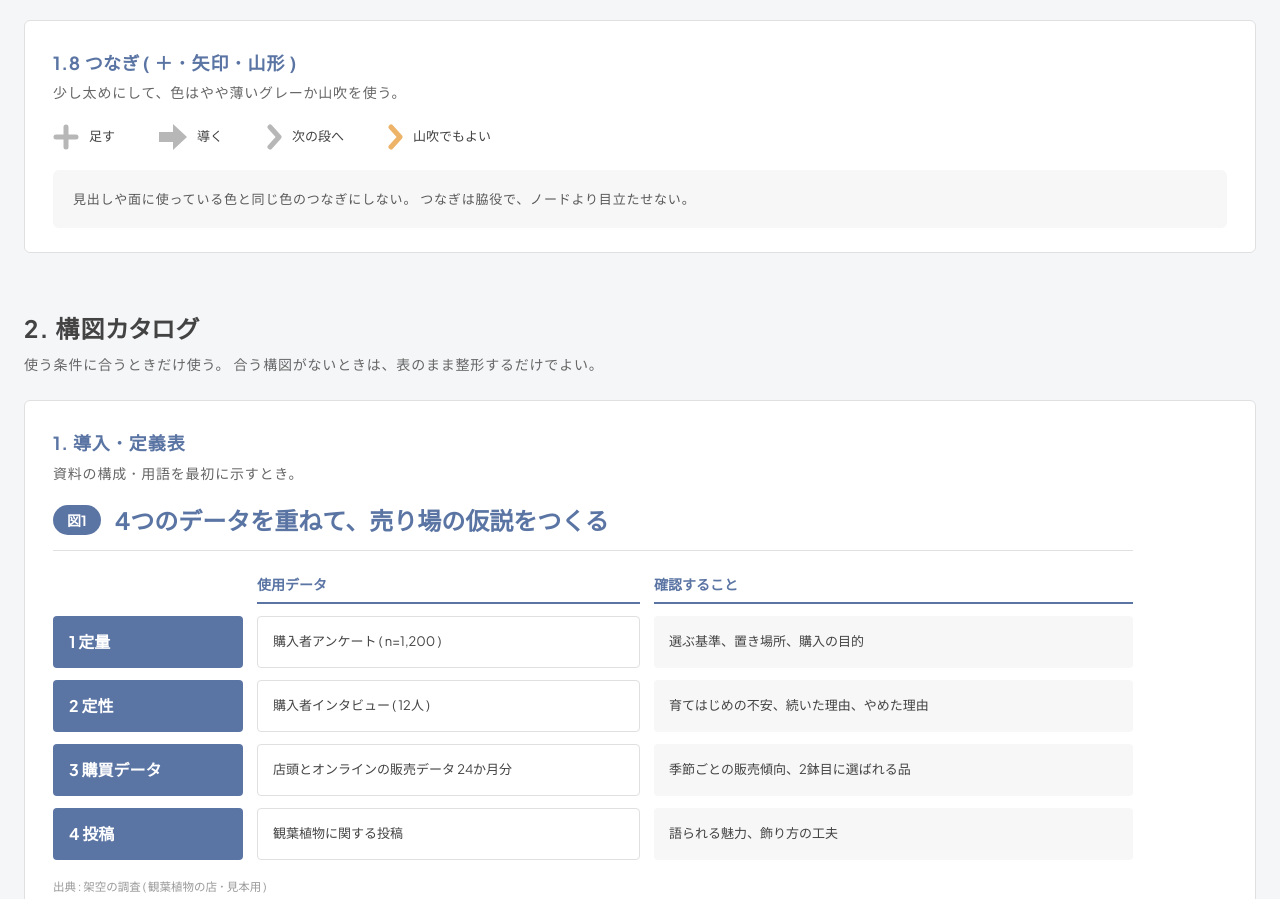
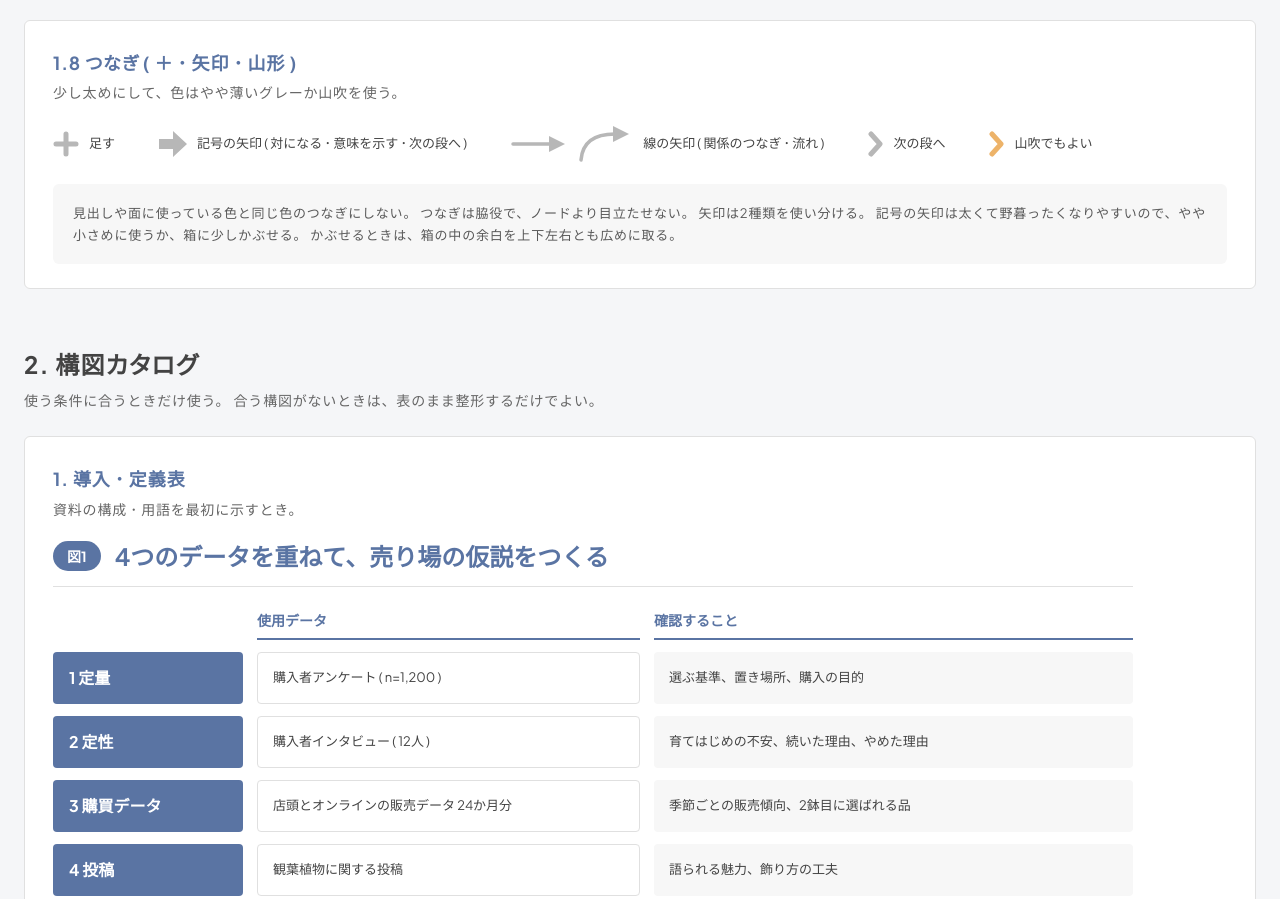
Before and after one commit to komorebi-tools/design-system, a plain HTML site: page diagram.html in a window 1280 px wide. Shown: the part 2269-3168 px from the top of the page. Drawn offline with Linux system fonts and the light colour scheme.

Commit message:
docs: 矢印を線と記号の2種類に分け、記号の矢印は箱に少しかぶせる

```diff
--- a/diagram.html
+++ b/diagram.html
@@ -163,11 +163,13 @@ footer.page-foot{margin-top:56px; padding-top:20px; border-top:1px solid var(--h
 .dg-kv .t2{font-size:14px; color:var(--g-cmp); line-height:1.7; margin-top:2px}
 
 /* 3 ステップ ( 帯＋カード ) */
-.dg-steps{display:grid; grid-template-columns:1fr 34px 1fr 34px 1fr 34px 1fr; align-items:stretch}
+.dg-steps{display:grid; grid-template-columns:1fr 16px 1fr 16px 1fr 16px 1fr; align-items:stretch}
+.dg-steps .dg-conn{position:relative; z-index:1; overflow:visible}
+.dg-steps .dg-conn svg{flex:none}
 .dg-step{border-radius:6px; overflow:hidden; display:flex; flex-direction:column; background:var(--background)}
 .dg-step .band{background:var(--primary-dark); color:#fff; font-size:17px; font-weight:700; text-align:center; padding:12px 8px}
 .dg-step .band.goal{background:linear-gradient(in oklab 90deg, var(--primary-dark) 30%, var(--cat2-fill) 100%)}
-.dg-step .body{padding:14px 16px 16px; font-size:13px; line-height:1.75; flex:1}
+.dg-step .body{padding:20px 26px 22px; font-size:13px; line-height:1.75; flex:1}
 
 /* 4 ステップ ( 箱と山形 ) */
 .dg-flow{display:grid; grid-template-columns:1fr 30px 1fr 30px 1fr 30px 1fr; align-items:stretch}
@@ -405,9 +407,12 @@ footer.page-foot{margin-top:56px; padding-top:20px; border-top:1px solid var(--h
 </div>
 <div class="card" id="s18"><h3>1.8 つなぎ ( ＋ ･ 矢印 ･ 山形 )</h3><p class="sub">少し太めにして、色はやや薄いグレーか山吹を使う。
 </p>
-<div class="scroll-x"><div class="dg" style="display:flex;gap:44px;align-items:center"><div style="display:flex;align-items:center;gap:10px"><span class="dg-conn"><svg width="26" height="26" viewBox="0 0 26 26" aria-hidden="true"><path d="M13 3 V23 M3 13 H23" fill="none" stroke="var(--g-mute)" stroke-width="5" stroke-linecap="round"/></svg></span><span style="font-size:13px">足す</span></div>
+<div class="scroll-x"><div class="dg" style="display:flex;flex-wrap:wrap;gap:22px 44px;align-items:center"><div style="display:flex;align-items:center;gap:10px"><span class="dg-conn"><svg width="26" height="26" viewBox="0 0 26 26" aria-hidden="true"><path d="M13 3 V23 M3 13 H23" fill="none" stroke="var(--g-mute)" stroke-width="5" stroke-linecap="round"/></svg></span><span style="font-size:13px">足す</span></div>
 <div style="display:flex;align-items:center;gap:10px"><div class="dg-conn"><svg width="28" height="26" viewBox="0 0 28 26" aria-hidden="true"><path d="M0 8 h14 v-8 l14 13 -14 13 v-8 h-14 z" fill="var(--g-mute)"/></svg></div>
-<span style="font-size:13px">導く</span></div>
+<span style="font-size:13px">記号の矢印 ( 対になる ･ 意味を示す ･ 次の段へ )</span></div>
+<div style="display:flex;align-items:center;gap:10px"><div class="dg-conn"><svg width="56" height="22" viewBox="0 0 56 22" aria-hidden="true"><path d="M2 11 H40" fill="none" stroke="var(--g-mute)" stroke-width="3.5" stroke-linecap="round"/><path d="M38 3 L54 11 L38 19 Z" fill="var(--g-mute)"/></svg></div>
+<div class="dg-conn"><svg width="56" height="40" viewBox="0 0 56 40" aria-hidden="true"><path d="M4 36 Q6 10 38 10" fill="none" stroke="var(--g-mute)" stroke-width="3.5" stroke-linecap="round"/><path d="M36 2 L52 10 L36 18 Z" fill="var(--g-mute)"/></svg></div>
+<span style="font-size:13px">線の矢印 ( 関係のつなぎ ･ 流れ )</span></div>
 <div style="display:flex;align-items:center;gap:10px"><div class="dg-conn"><svg width="15" height="26" viewBox="0 0 15 26" aria-hidden="true"><path d="M3 3 L12 13 L3 23" fill="none" stroke="var(--g-mute)" stroke-width="5" stroke-linecap="round" stroke-linejoin="round"/></svg></div>
 <span style="font-size:13px">次の段へ</span></div>
 <div style="display:flex;align-items:center;gap:10px"><svg width="15" height="26" viewBox="0 0 15 26" aria-hidden="true"><path d="M3 3 L12 13 L3 23" fill="none" stroke="var(--cat4-fill)" stroke-width="5" stroke-linecap="round" stroke-linejoin="round"/></svg><span style="font-size:13px">山吹でもよい</span></div>
@@ -415,6 +420,9 @@ footer.page-foot{margin-top:56px; padding-top:20px; border-top:1px solid var(--h
 </div>
 <div class="rule-note">見出しや面に使っている色と同じ色のつなぎにしない。
 つなぎは脇役で、ノードより目立たせない。
+矢印は2種類を使い分ける。
+記号の矢印は太くて野暮ったくなりやすいので、やや小さめに使うか、箱に少しかぶせる。
+かぶせるときは、箱の中の余白を上下左右とも広めに取る。
 </div>
 </div>
 </section>
```
Also changed, not shown: 1 other file.
